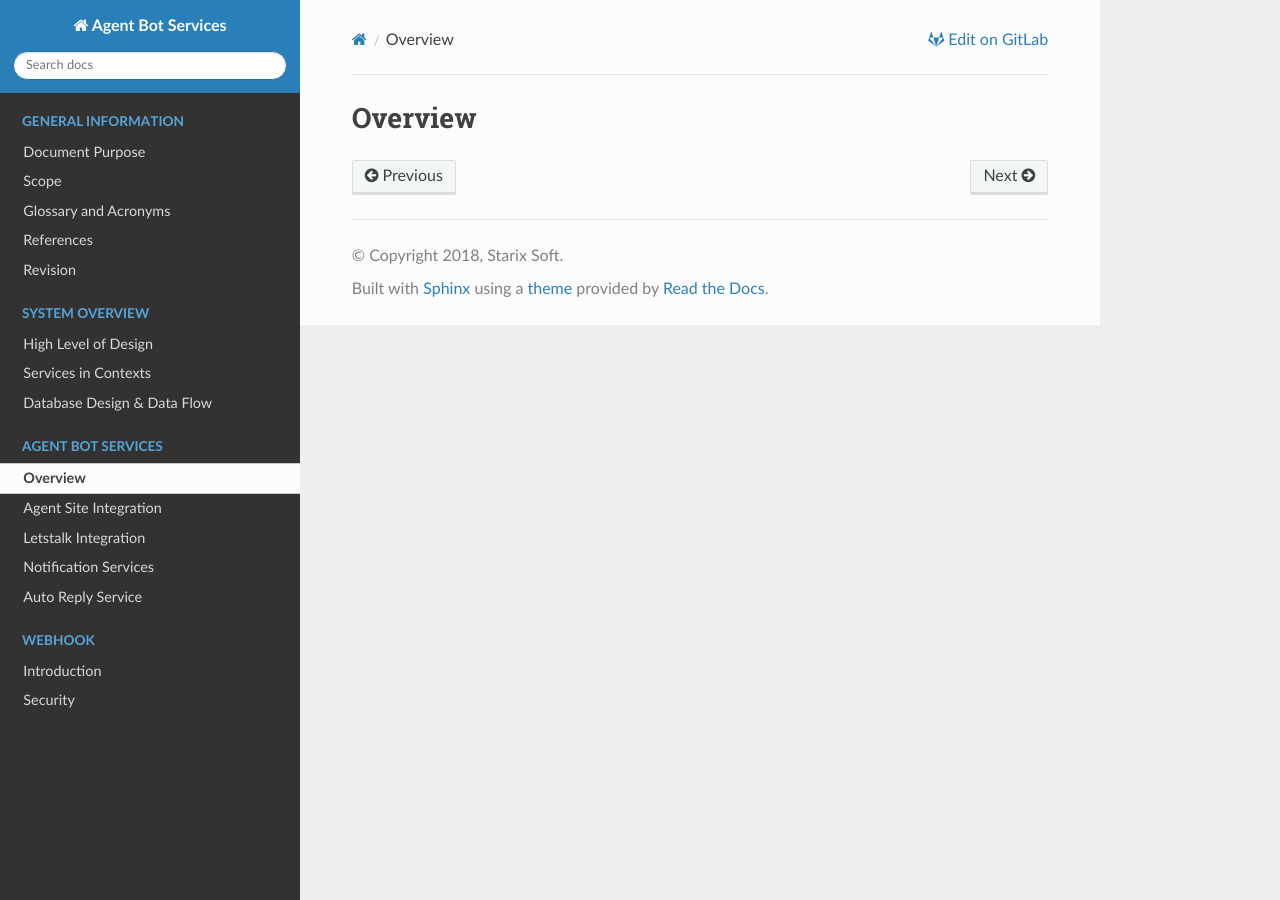
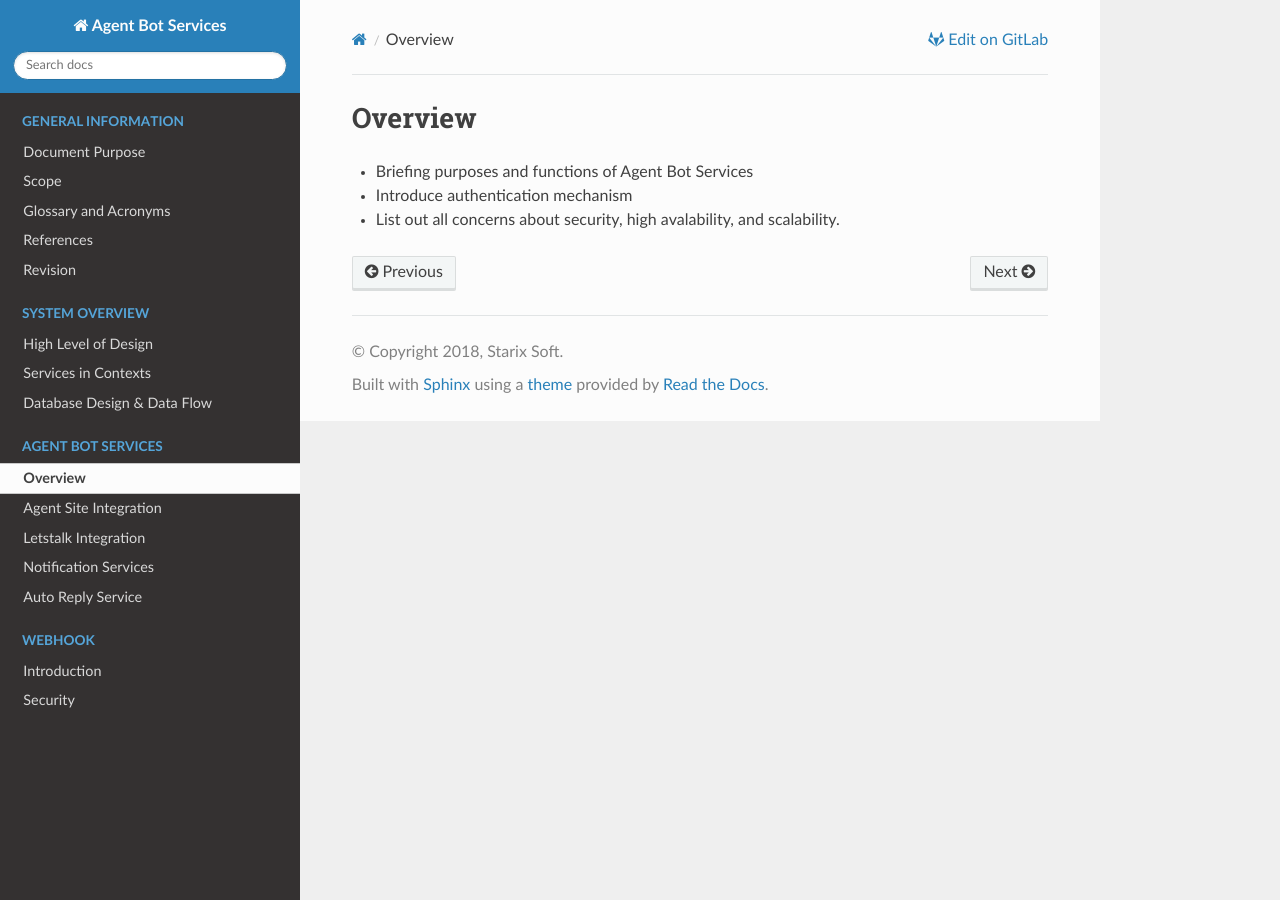
Before and after one commit to starixvn/rome_chatbot_chatbot-api, a Sphinx documentation site: the page built from docs/design/overview.rst, in a window 1280 px wide. Built offline with Sphinx 7.4.7 and the Read the Docs theme 2.0.0, drawn with Linux system fonts in a browser that asks for light colours.

Commit message:
0000 add content to overview

```diff
--- a/docs/design/agent-integration.rst
+++ b/docs/design/agent-integration.rst
@@ -48,14 +48,14 @@ Praesent dignissim mi nec ornare elementum. Nunc eu augue vel sem dignissim curs
 Pellentesque habitant morbi tristique senectus et netus et malesuada fames ac turpis egestas.
 Pellentesque dictum dui sem, non placerat tortor rhoncus in. Sed placerat nulla at rhoncus iaculis.
 
-Check Verfification Code
+Check Verfication Code
 -------------------------
 Etiam turpis ante, luctus sed velit tristique, finibus volutpat dui. Nam sagittis vel ante nec malesuada.
 Praesent dignissim mi nec ornare elementum. Nunc eu augue vel sem dignissim cursus sed et nulla.
 Pellentesque habitant morbi tristique senectus et netus et malesuada fames ac turpis egestas.
 Pellentesque dictum dui sem, non placerat tortor rhoncus in. Sed placerat nulla at rhoncus iaculis.
 
-Get Verfification Code
+Get Verfication Code
 -------------------------
 Etiam turpis ante, luctus sed velit tristique, finibus volutpat dui. Nam sagittis vel ante nec malesuada.
 Praesent dignissim mi nec ornare elementum. Nunc eu augue vel sem dignissim cursus sed et nulla.
--- a/docs/design/overview.rst
+++ b/docs/design/overview.rst
@@ -1,3 +1,8 @@
 **************************
 Overview
 **************************
+
+
+- Briefing purposes and functions of Agent Bot Services
+- Introduce authentication mechanism
+- List out all concerns about security, high avalability, and scalability.
```
